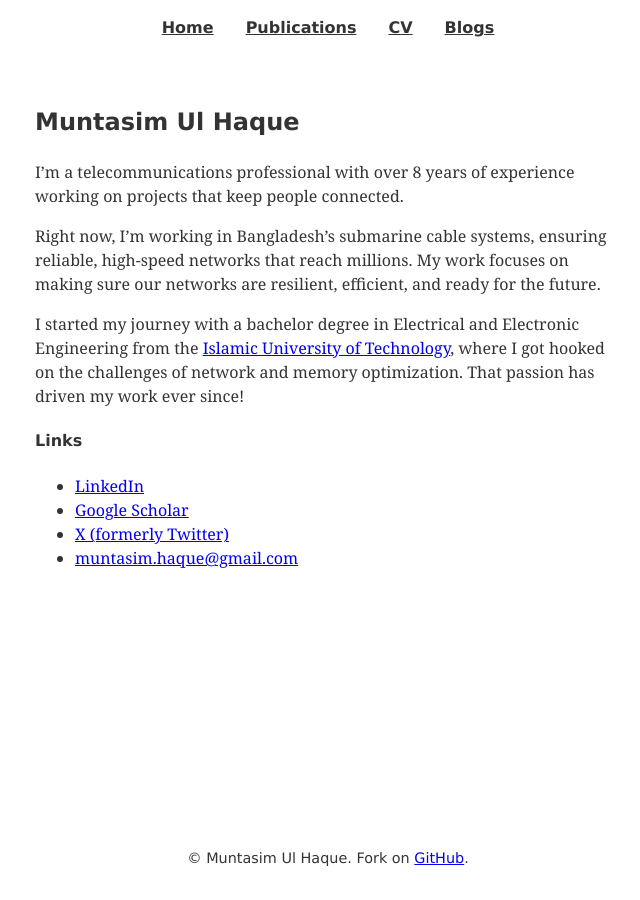
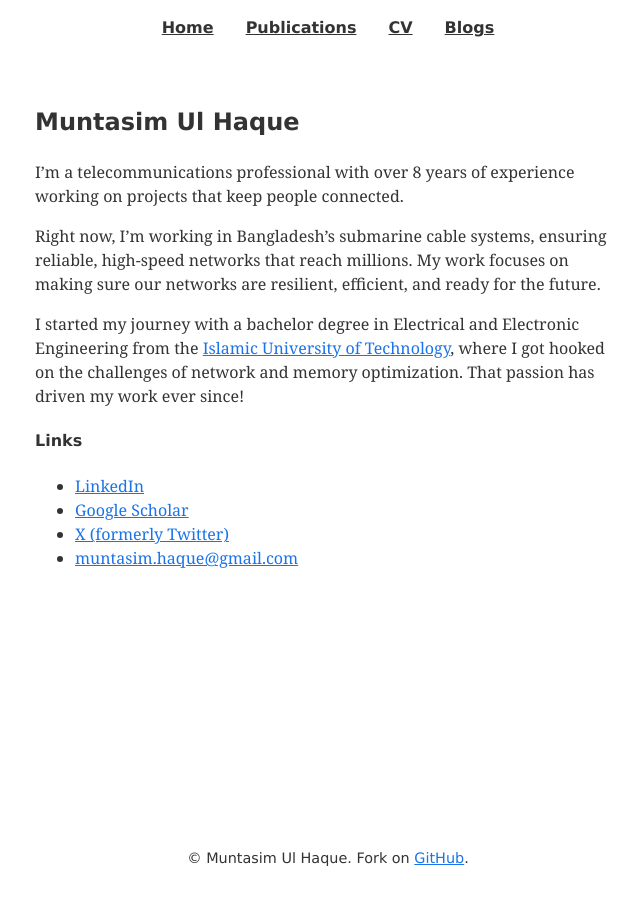
Before and after one commit to muntasimulhaque/muntasimulhaque.github.io, a Jekyll site: the page built from index.md, in a window 1280 px wide. Shown: the whole page, without its empty margins (312-952 px from the left). Built offline with Jekyll 4.4.1, drawn with Linux system fonts in a browser that asks for light colours; our own code applies the rules of GitHub Pages for plain Markdown files.

Commit message:
Update main.css

```diff
--- a/assets/css/main.css
+++ b/assets/css/main.css
@@ -2,8 +2,8 @@
     --primary-color: #333333;
     --background-color: #ffffff;
     --text-color: #333333;
-    --link-color: #0000EE;
-    --visited-link-color: #800080;
+    --link-color: #1a73e8;
+    --visited-link-color: #673ab7;
     --max-content-width: 650px; /* Reduced max content width for better readability */
 }
 
```
